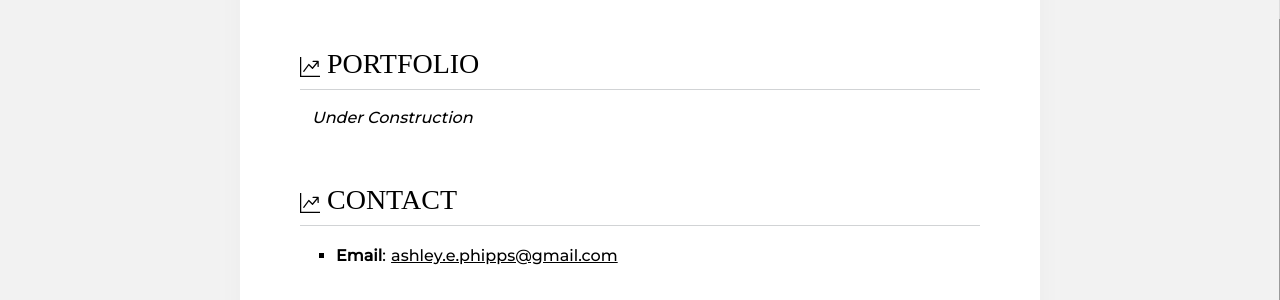
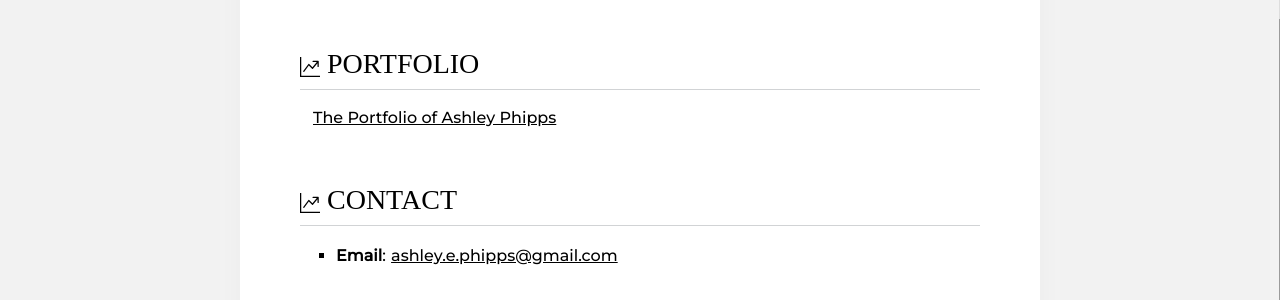
Before and after one commit to Distance-Over-Time/distance-over-time.github.io, a Jekyll site: the page built from _posts/2024-01-01-ashley-phipps.md, in a window 1280 px wide. Shown: the part 959-1259 px from the top of the page. Built offline with Jekyll 4.4.1, drawn with Linux system fonts in a browser that asks for light colours; some web fonts are replaced.

Commit message:
Adding Ashley's Portfolio
- Changed from "under construction" to `https://ashleyphipps.me/`

```diff
--- a/_posts/2024-01-01-ashley-phipps.md
+++ b/_posts/2024-01-01-ashley-phipps.md
@@ -9,7 +9,7 @@ roles: Producer, Lead Producer
 role_icons: [Producer]
 summary: Ashley is a producer and community manager for DOTs.  She is also a cozy (though occasionally chaotic) games streamer on Twitch and mother to an (also chaotic) toddler!
 projects: [Guiding Light, Inn for the Lost]
-portfolio: under construction
+portfolio: https://ashleyphipps.me/
 contact:
   - type: Email
     direct: ashley.e.phipps@gmail.com
```
